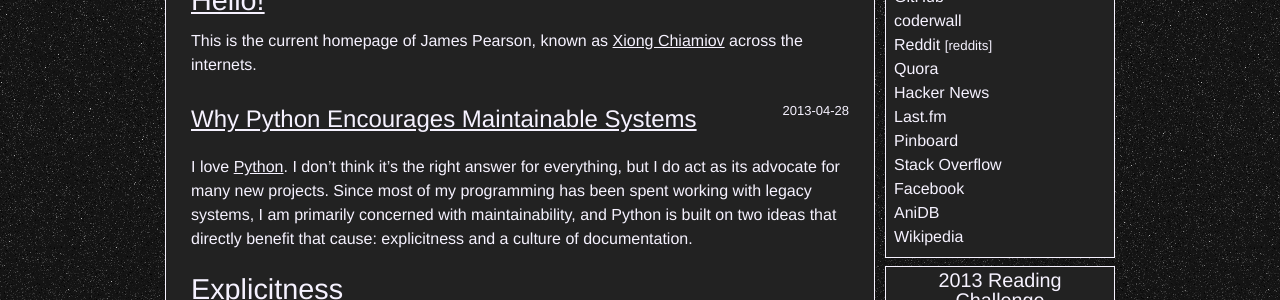
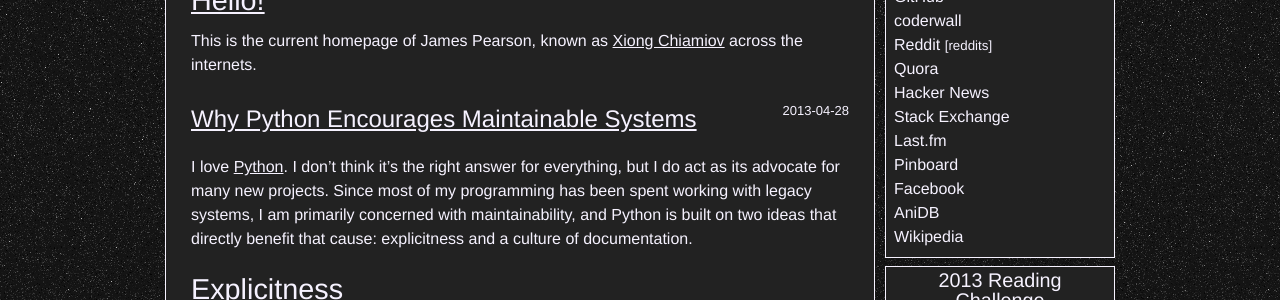
Before and after one commit to xiongchiamiov/xiongchiamiov.github.com, a Jekyll site: the page built from index.html, in a window 1280 px wide. Shown: the part 202-502 px from the top of the page. Built offline with Jekyll 4.4.1, drawn with Linux system fonts in a browser that asks for light colours; Markdown is read by kramdown in place of the engine named in the settings; the list of posts is cut into pages by our own code; comment, search, counter and statistics services are not loaded.

Commit message:
Change sidebar SO link to Stack Exchange.
Because, well, I do things on other sites sometimes.

```diff
--- a/_includes/page_bottom.html
+++ b/_includes/page_bottom.html
@@ -8,9 +8,9 @@
 				<small><a href="/about/reddits.html">[reddits]</a></small><br />
 			<a href="https://www.quora.com/Xiong-Chiamiov">Quora</a><br />
 			<a href="http://news.ycombinator.com/user?id=xiongchiamiov">Hacker News</a><br />
+			<a href="http://stackexchange.com/users/41616/xiong-chiamiov?tab=accounts">Stack Exchange</a><br />
 			<a href="http://www.last.fm/user/xiongchiamiov">Last.fm</a><br />
 			<a href="http://pinboard.in/u:xiong.chiamiov">Pinboard</a><br />
-			<a href="http://stackoverflow.com/users/120999/xiong-chiamiov">Stack Overflow</a><br />
 			<a href="http://www.facebook.com/profile.php?id=837370606">Facebook</a><br />
 			<a href="http://anidb.net/perl-bin/animedb.pl?show=userpage&uid=272973">AniDB</a><br />
 			<a href="http://en.wikipedia.org/wiki/User:Xiong_Chiamiov">Wikipedia</a>
```
